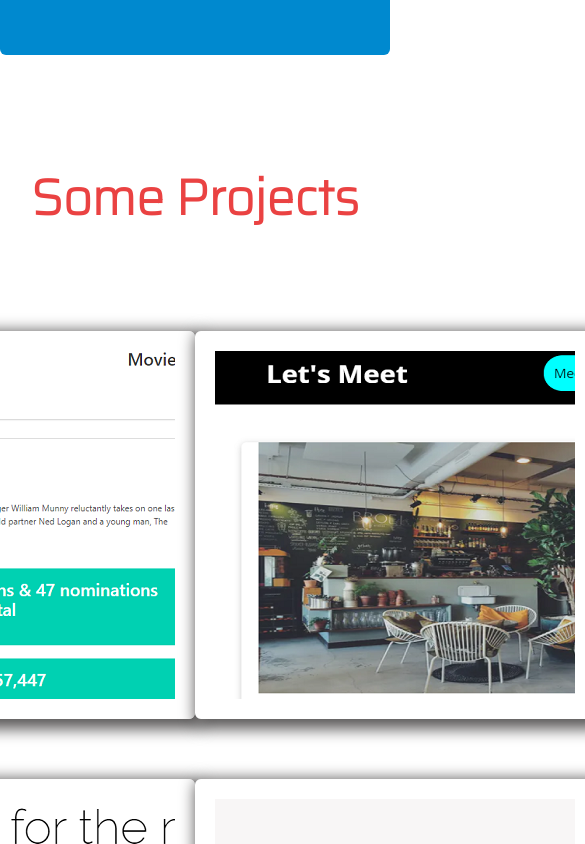
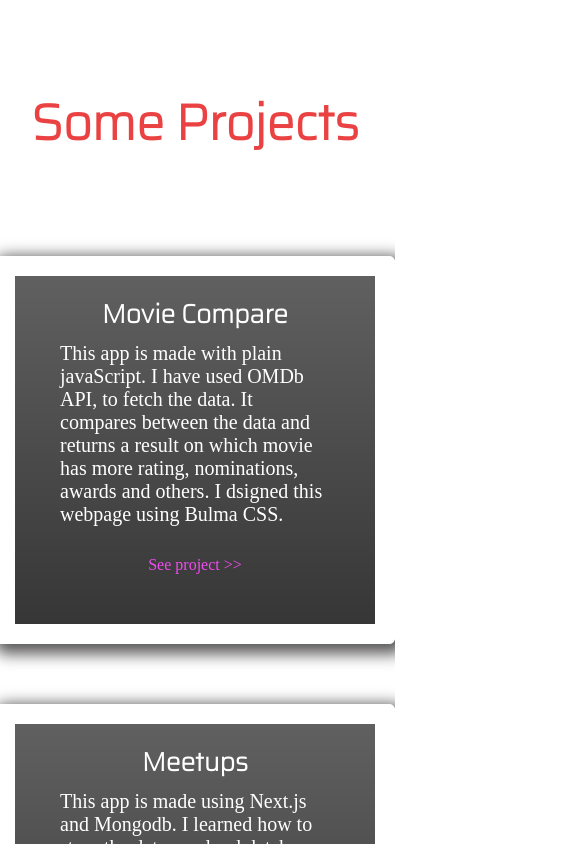
Before and after one commit to bhubhik/portfolio, a Next.js app: page / in a window 390 px wide. Shown: the part 1156-2000 px from the top of the page, 585 px wide, since content can reach past the window. Built offline with nearby package versions, Linux system fonts and the light colour scheme; a web font is replaced by a local one.

Commit message:
Homepage Mobile responsive

```diff
--- a/src/components/Body.module.css
+++ b/src/components/Body.module.css
@@ -33,6 +33,7 @@
     flex-direction: column;
     justify-content: center;
     padding: 20px;
+    border-radius: 0;
   }
   .card h1 {
     margin: 0;
--- a/src/components/Header.module.css
+++ b/src/components/Header.module.css
@@ -50,6 +50,6 @@
     display: flex;
     justify-content: center;
     align-items: center;
-    margin-bottom: 80px;
+    margin-bottom: 5px;
   }
 }
--- a/src/components/ProjectBody.module.css
+++ b/src/components/ProjectBody.module.css
@@ -114,5 +114,31 @@
     width: 400px;
     margin: 0;
     margin-top: 60px;
+    background: linear-gradient(rgba(0, 0, 0, 0.623), rgba(0, 0, 0, 0.788));
+  }
+  .display {
+    display: grid;
+    grid-template-columns: 1fr;
+  }
+  .description {
+    width: 100%;
+    display: flex;
+    flex-direction: column;
+    align-items: center;
+    justify-content: center;
+  }
+  .description h1 {
+    margin-bottom: 8px;
+    font-size: 26px;
+  }
+  .description p {
+    font-size: 20px;
+  }
+  .description a {
+    color: rgb(240, 76, 240);
+    width: 100%;
+    margin-top: 10px;
+    text-align: center;
+    font-size: 16px;
   }
 }
--- a/src/components/Skills.module.css
+++ b/src/components/Skills.module.css
@@ -52,6 +52,7 @@
 @media only screen and (max-width: 480px) {
   .skillBody {
     width: 100%;
+    border-radius: 0;
   }
   .list ul {
     column-count: 2;
```
